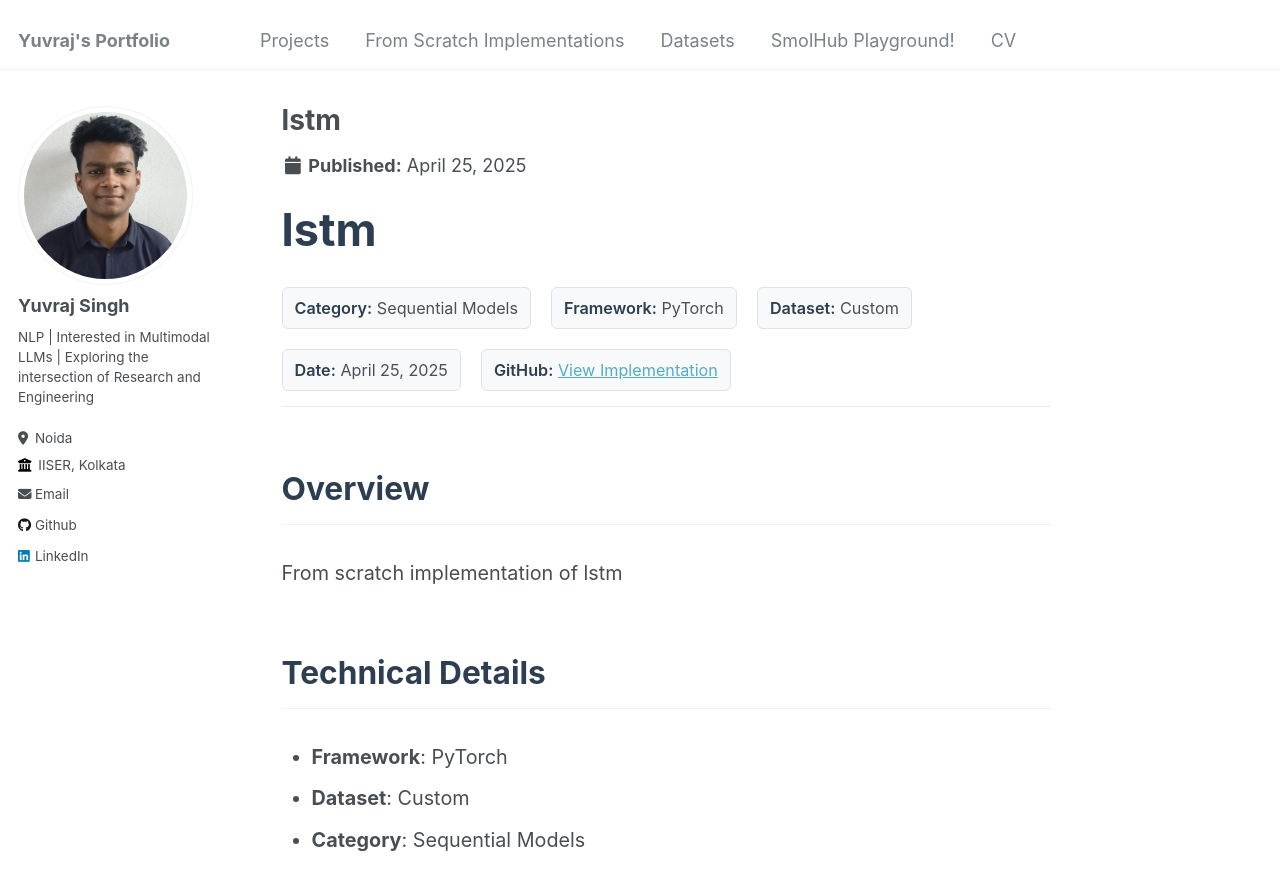
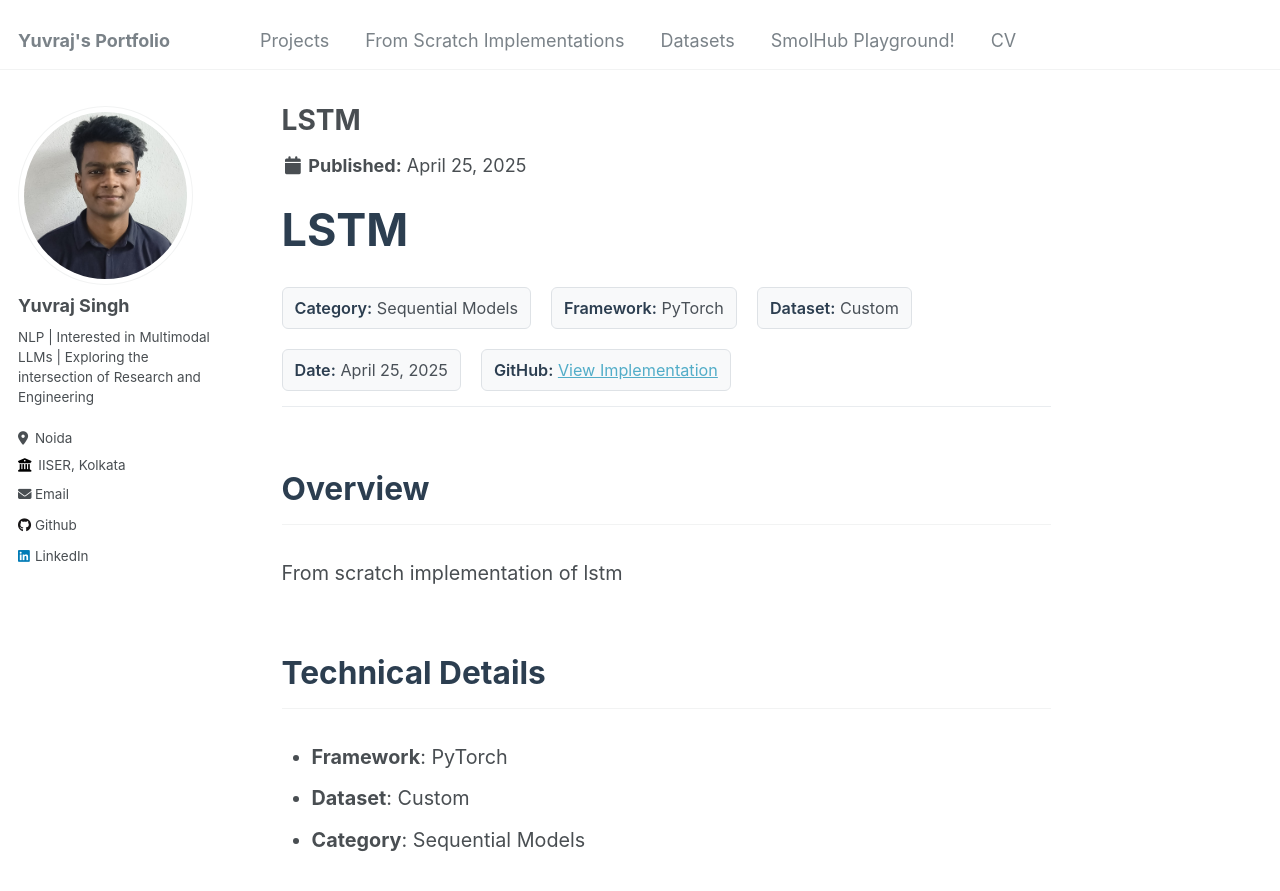
Before and after one commit to YuvrajSingh-mist/SmolHub-Website, a Jekyll site: the page built from _models/38-lstm.md, in a window 1280 px wide and 900 px high. Shown: the top 891 px of the window. Built offline with Jekyll 4.4.1, drawn with Linux system fonts in a browser that asks for light colours.

```diff
--- a/_models/38-lstm.md
+++ b/_models/38-lstm.md
@@ -1,5 +1,5 @@
 ---
-title: "lstm"
+title: "LSTM"
 excerpt: "Implementation of lstm from scratch"
 collection: models
 layout: model-implementation
```
